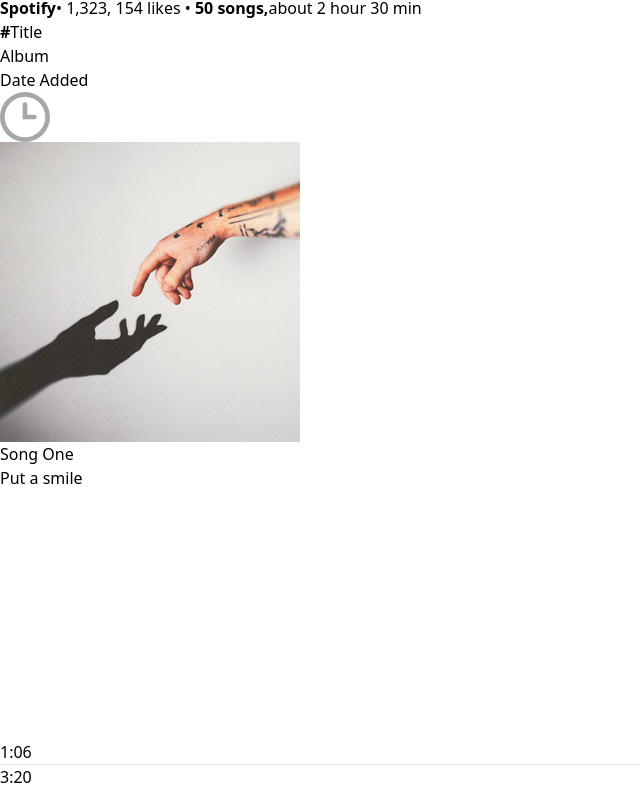
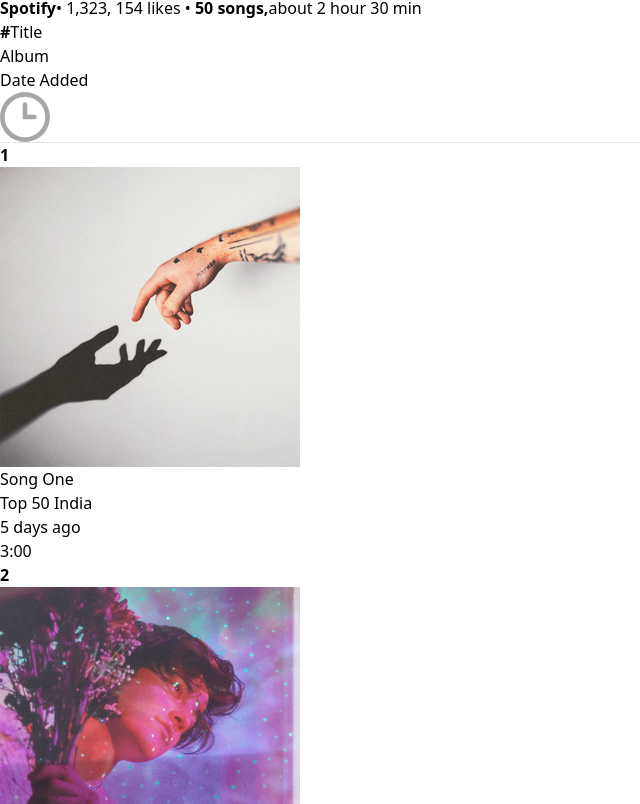
Before and after one commit to koushik369mondal/SPOTIFY-FULL-STACK, a React (Vite) app: page /album/1 in a window 1280 px wide. Shown: the part 1136-1940 px from the top of the page, without its empty margins (0-640 px from the left). Built offline with nearby package versions, Linux system fonts and the light colour scheme.

Commit message:
add song list display to DisplayAlbum component

```diff
--- a/src/components/DisplayAlbum.jsx
+++ b/src/components/DisplayAlbum.jsx
@@ -1,7 +1,7 @@
 import React from 'react'
 import Navbar from './Navbar'
 import { useParams } from 'react-router-dom'
-import { albumsData, assets } from '../assets/frontend-assets/assets';
+import { albumsData, assets, songsData } from '../assets/frontend-assets/assets';
 
 const DisplayAlbum = () => {
 
@@ -32,6 +32,21 @@
                 <p className='hidden sm:block'>Date Added</p>
                 <img className='m-auto w-4' src={assets.clock_icon} alt="" />
             </div>
+            <hr />
+            {
+                songsData.map((item, index) => (
+                    <div key={index} className='grid grid-cols-3 sm:grid-cols-4 gap-2 p-2 items-center text-[#a7a7a7] hover:bg-[#ffffff2b] cursor-pointer'>
+                        <p className='text-white'>
+                            <b className='mr-4 text-[#a7a7a7]'>{index+1}</b>
+                            <img className='inline w-10 mr-5' src={item.image} alt="" />
+                            {item.name}
+                        </p>
+                        <p className='text-[15px]'>{albumData.name}</p>
+                        <p className='text-[15px] hidden sm:block'>5 days ago</p>
+                        <p className='text-[15px] text-center'>{item.duration}</p>
+                    </div>
+                ))
+            }
         </>
     )
 }
```
